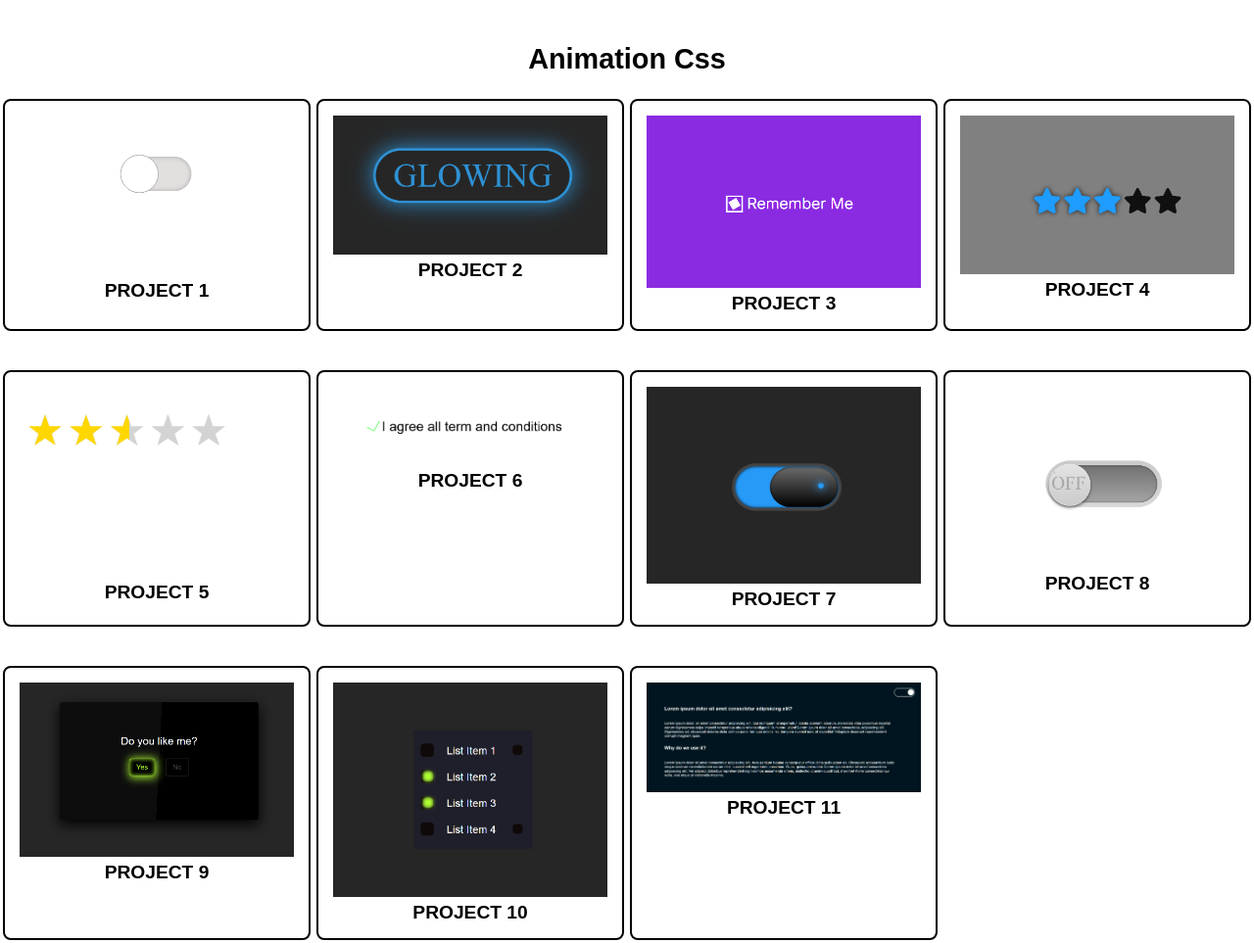
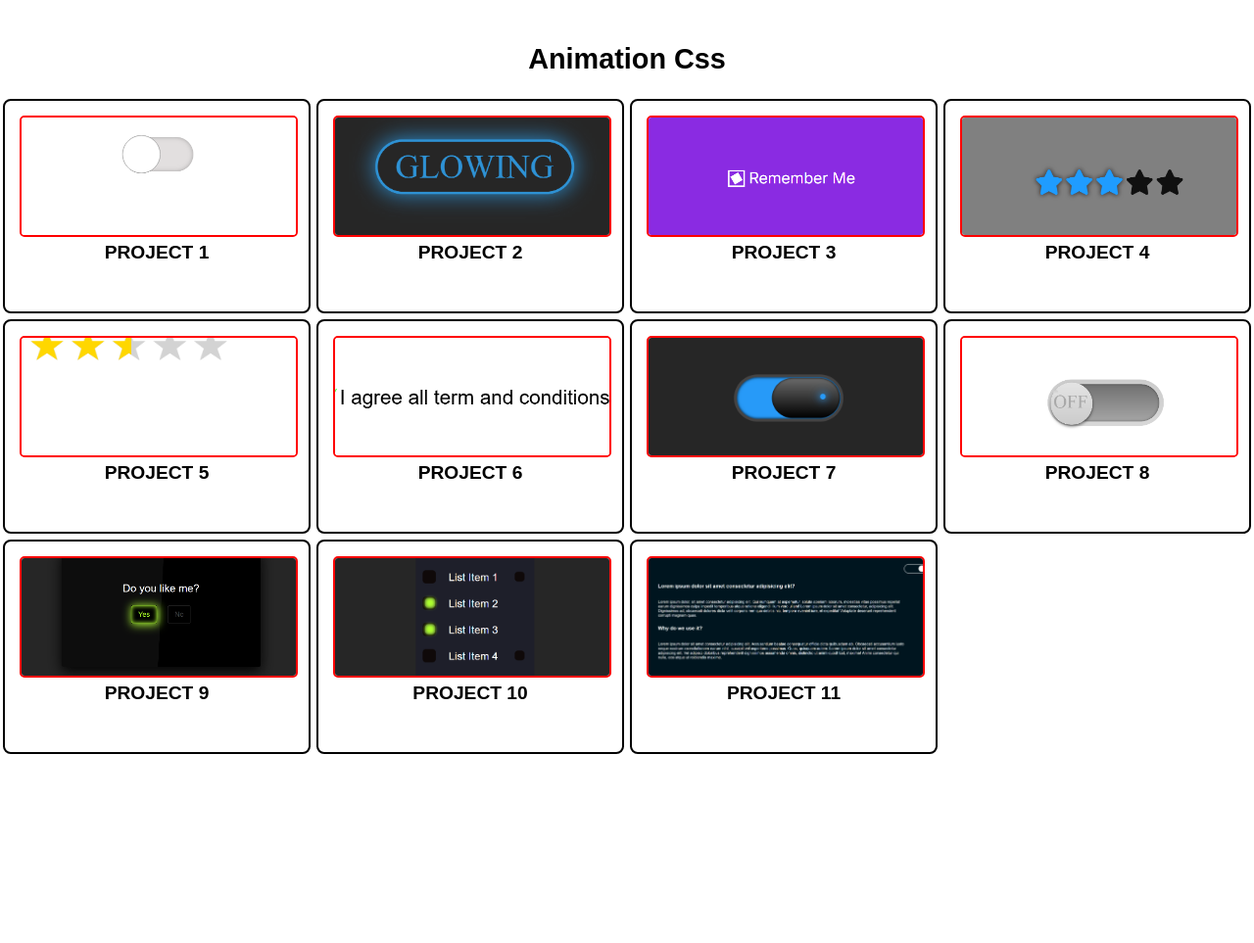
Before and after one commit to unnati1004/Awsome-60-css, a plain HTML site: page index.html in a window 1280 px wide. Shown: the whole page at 98% size. After the commit the page ends 800 px from the top, so only its background shows below. Drawn offline with Linux system fonts and the light colour scheme.

Commit message:
update css

```diff
--- a/index.html
+++ b/index.html
@@ -31,6 +31,7 @@
       img.src = item.image;  // ✅ Set image source
       img.alt = item.label;  // ✅ Accessibility
       img.style.width = "100%"; // Optional styling
+      img.className ="project-image";
 
       span.textContent = item.label;
       span.className = "project-label";
--- a/style.css
+++ b/style.css
@@ -29,6 +29,7 @@ body {
      border: 2px solid black;
      transition: background-color 0.3s;
      width: 100%;
+     height: 100%;
      text-align: center;
    }
 
@@ -39,6 +40,7 @@ body {
    .project-image {
     width: 100%;
     height: 120px;
+    border: 2px solid red;
     object-fit: cover;
     border-radius: 5px;
   }
```
